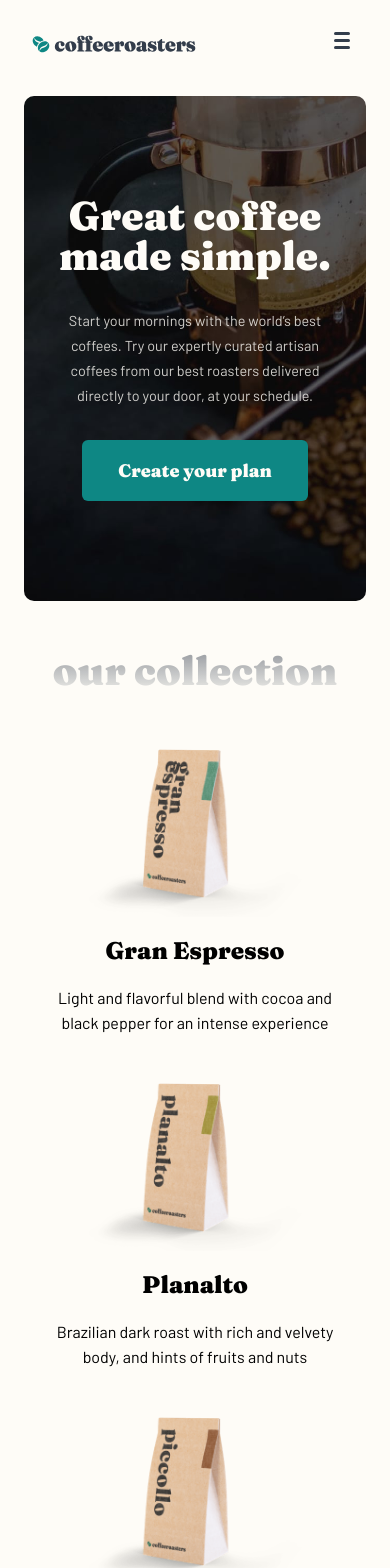
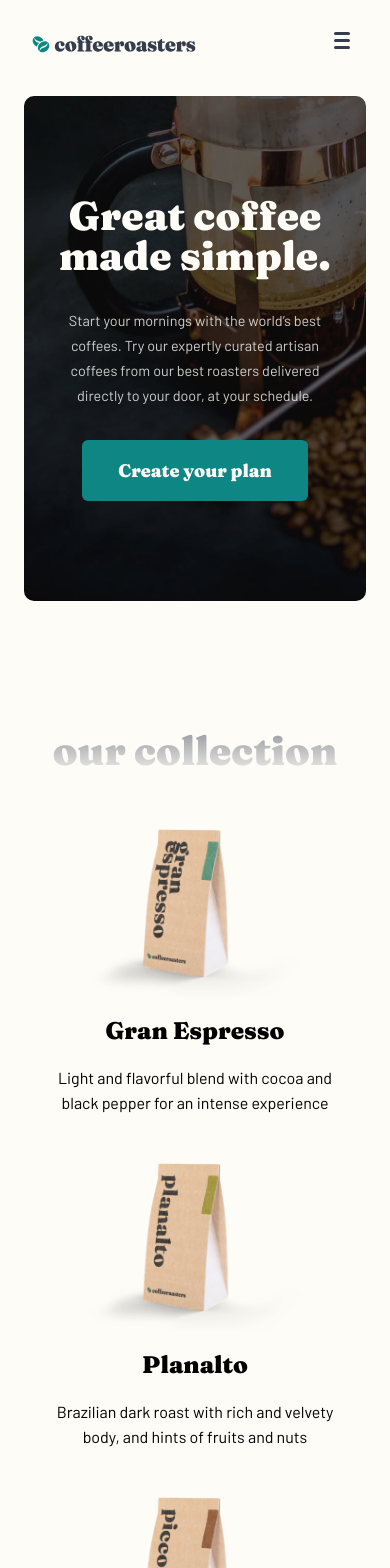
Before and after one commit to kebin20/coffee-roasters-website, a React (Vite) app: page / in a window 390 px wide. Shown: the top 1568 px of the page. Built offline with nearby package versions, Linux system fonts and the light colour scheme.

Commit message:
style: Tweaked margin and spacing for mobile

```diff
--- a/src/Pages/Home.module.css
+++ b/src/Pages/Home.module.css
@@ -28,7 +28,8 @@
 
 .collectionContainer {
   display: grid;
-  padding: 1em 2.5em;
+  margin: 6.5em 1.5em;
+  padding: 1em;
   gap: 3em;
   text-align: center;
 }
@@ -114,7 +115,7 @@
 .howItWorks {
   display: grid;
   justify-items: center;
-  margin: 7.5em 1.5em;
+  margin: 6.5em 1.5em;
   text-align: center;
   gap: 2.5em;
 }
```
